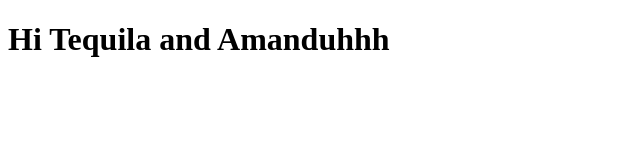
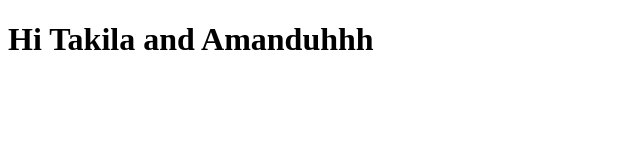
Before and after one commit to lgoff/lgoff.github.io, a plain HTML site: page index.html in a window 1280 px wide. Shown: the whole page, without its empty margins (0-640 px from the left). Drawn offline with Linux system fonts and the light colour scheme.

Commit message:
Added MadLibs

```diff
--- a/index.html
+++ b/index.html
@@ -4,7 +4,7 @@
 	<title>Lindsay Goff</title>
 </head>
 <body>
-<h1>Hi Tequila and Amanduhhh</h1>
+<h1>Hi Takila and Amanduhhh</h1>
 
 </body>
 </html>
```
Also changed, not shown: 1 other file.
